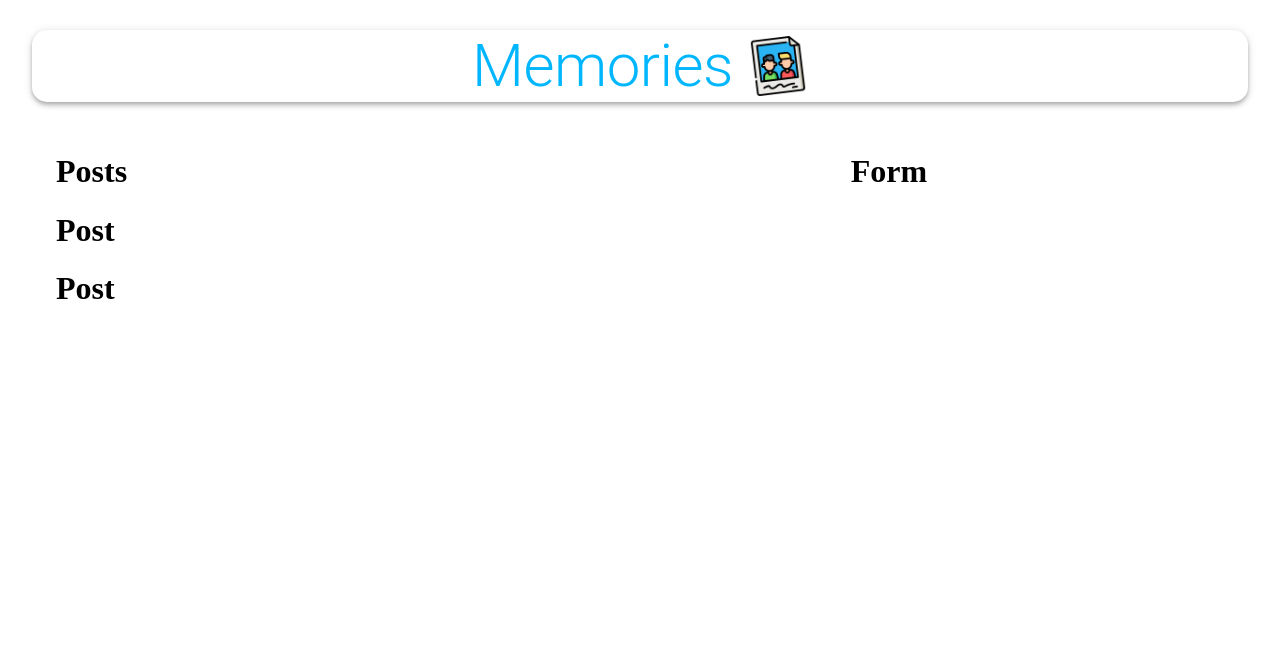
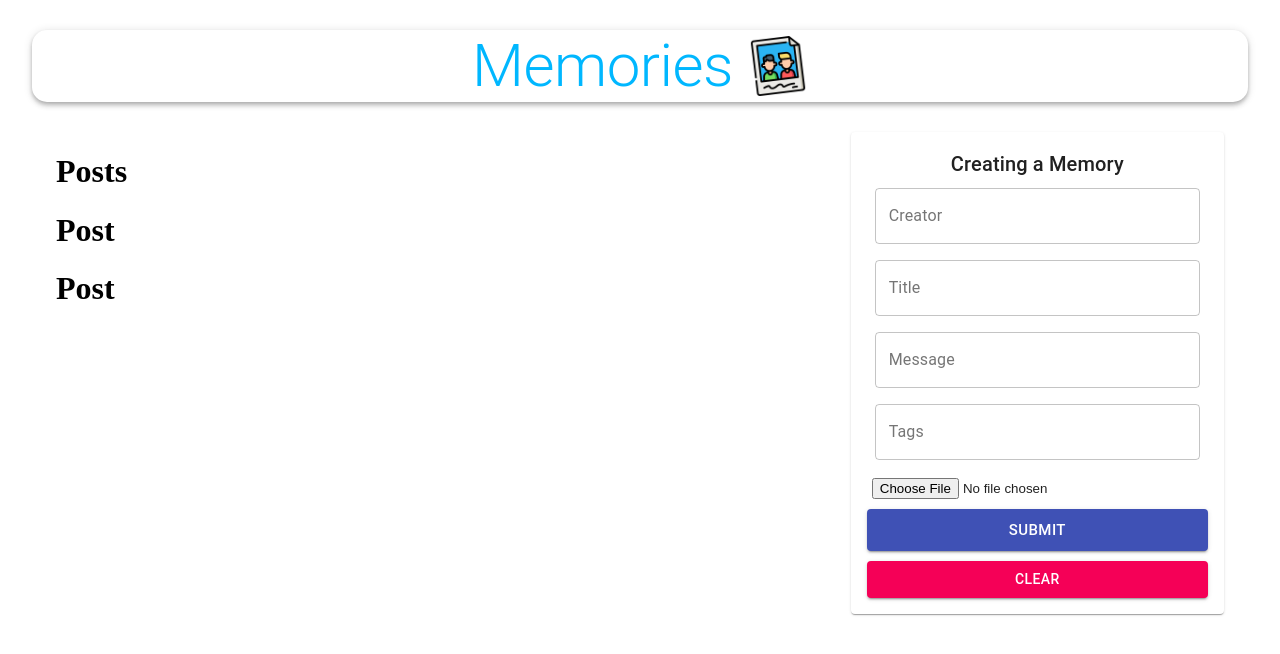
Before and after one commit to danielrubens/mern-social-media, a React (Create React App) app in the folder client/: page / in a window 1280 px wide. Shown: the top 654 px of the page. Built offline with nearby package versions, Linux system fonts and the light colour scheme.

Commit message:
Form created

```diff
--- a/client/src/components/Form/Form.js
+++ b/client/src/components/Form/Form.js
@@ -1,10 +1,26 @@
-import React from 'react'
+import React, { useState } from 'react'
 import useStyles from './styles'
+import { TextField, Button, Typography, Paper } from '@material-ui/core'
+import FileBase from 'react-file-base64'
 
 const Form = () => {
+  const [postData, setPostData] = useState({ creator: '', title: '', message: '', tags: '', selectedFile: '' })
   const classes = useStyles()
+  const handleSubmit = () => {}
+  const clear = () => {}
   return (
-    <h1>Form</h1>
+    <Paper className={classes.paper}>
+      <form autoComplete='off' noValidate className={`${classes.root} ${classes.form}`} onSubmit={handleSubmit}>
+          <Typography variant='h6'>Creating a Memory</Typography>
+          <TextField name='creator' variant='outlined' label='Creator' fullWidth value={postData.creator}onChange={(e) => setPostData({ ...postData, creator: e.target.value})}></TextField>
+          <TextField name='title' variant='outlined' label='Title' fullWidth value={postData.title}onChange={(e) => setPostData({ ...postData, title: e.target.value})}></TextField>
+          <TextField name='message' variant='outlined' label='Message' fullWidth value={postData.message}onChange={(e) => setPostData({ ...postData, message: e.target.value})}></TextField>
+          <TextField name='tags' variant='outlined' label='Tags' fullWidth value={postData.tags}onChange={(e) => setPostData({ ...postData, tags: e.target.value})}></TextField>
+          <div className={classes.fileInput}><FileBase type='file' multiple={false} onDone={({ base64 }) => setPostData({...postData, selectedFile: base64})}/></div>
+          <Button className={classes.buttonSubmit} variant='contained' color='primary' size='large' type='submit' fullWidth>Submit</Button>
+          <Button variant='contained' color='secondary' size='smaal' onClick={clear} fullWidth>Clear</Button>
+      </form>
+    </Paper>
   )
 }
 
```
Also changed, not shown: 1 other file (tests, documents, lock files or other folders).
